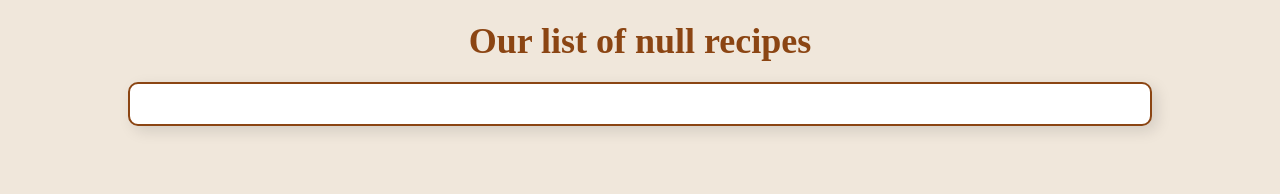
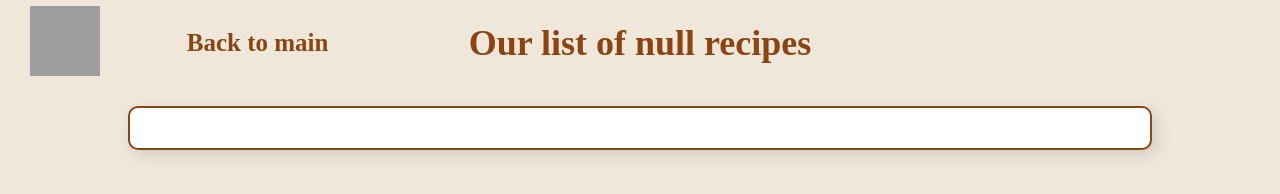
Before and after one commit to M1hkel/Sissejuhatuse_projekt, a plain HTML site: page recipes.html in a window 1280 px wide. Drawn offline with Linux system fonts and the light colour scheme; grey boxes are pictures that could not be loaded.

Commit message:
logo ja tagasitulek.html

```diff
--- a/recipes.html
+++ b/recipes.html
@@ -29,18 +29,38 @@
     </script>
 </head>
 <body>
-    <h1></span>
-        <script type="text/javascript">
-            document.write("Our list of " + category + " recipes")
-        </script>
-    </h1>
+    <table style="width:100%">
+        <tr>
+            <td width="10%">
+                <img src="https://i.imgur.com/QlRTUqs.png" alt="logo" style="width:70px;height:70px;">
+            </td>
+            <td width="20%">
+                <p1>
+                    <a href="index.html">Back to main</a>
+                </p1>
+            </td>
+            <td width="40%">
+                <h1></span>
+                    <script type="text/javascript">
+                        document.write("Our list of " + category + " recipes")
+                    </script>
+                </h1>
+            </td>
+            <td width="20%">
+
+            </td>
+            <td width="10%">
+
+            </td>
+        </tr>
+    </table>
     <info>
         <script>
             if (category == 'regular') {
                 document.write(`
                 Kirjutame miks tasub neid retsepte proovida bla bla
-                <br>
-                mingi pilt
+                <br><br>
+                <img src="https://i.imgur.com/eeePleP.png" alt="Amazing recipes" style="width:480px;height:450px;">
                 `)
             }
             if (category == 'vegan') {
```
